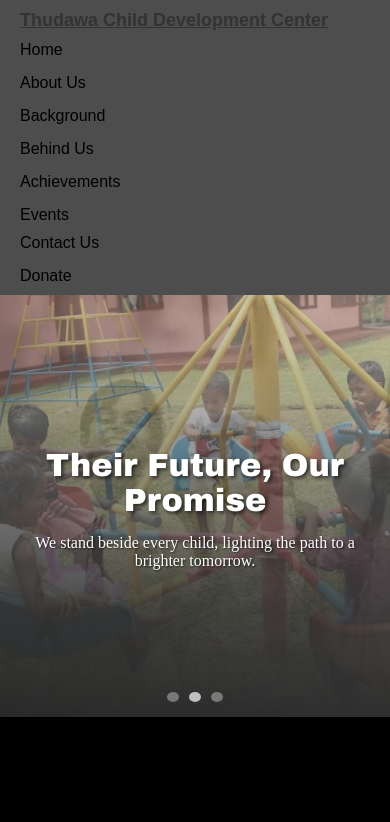
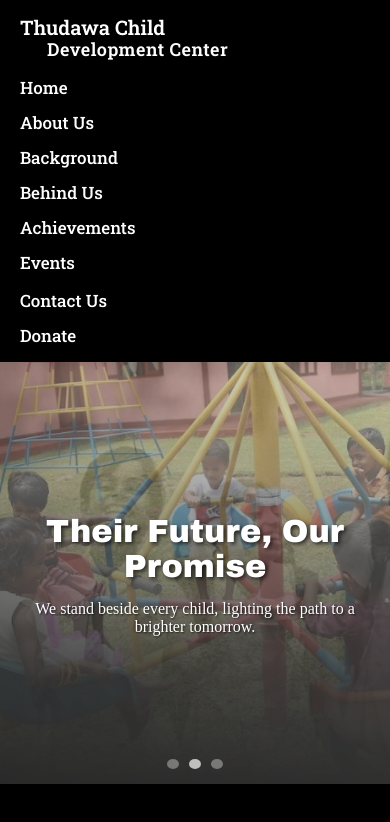
Before and after one commit to Dulan19/Thudawa_Website, a React (Create React App) app: page / in a window 390 px wide. Shown: the top 822 px of the page. Built offline with nearby package versions, Linux system fonts and the light colour scheme.

Commit message:
Navbar Update with Visual Changes

```diff
--- a/src/components/Navbar/Navbar.css
+++ b/src/components/Navbar/Navbar.css
@@ -1,42 +1,63 @@
-/* Main container */
+@import url('https://fonts.googleapis.com/css2?family=Roboto+Slab:wght@400;500;600;700&display=swap');
+
+/* Main container - Only size/font changes */
 .navbar {
   display: flex;
   justify-content: space-between;
   align-items: center;
-  backdrop-filter: blur(10px);
-  background-color: rgba(255, 255, 255, 0.3); /* transparent + blur */
-  padding: 10px 20px;
+  backdrop-filter: blur(12px) saturate(180%);
+  -webkit-backdrop-filter: blur(12px) saturate(180%);
+  background-color: rgba(0, 0, 0, 0.3); /* Changed from 0.4 to 0.3 for more transparency */
+  padding: 18px 35px;
   position: sticky;
   top: 0;
   z-index: 1000;
   flex-wrap: wrap;
-  font-family: 'Poppins', sans-serif;
+  font-family: 'Roboto Slab', serif;
+  box-shadow: 0 2px 15px rgba(0, 0, 0, 0.1);
+  transition: all 0.3s ease;
 }
 
-/* Left section */
+/* Left section - Only size changes */
 .navbar-left {
   display: flex;
   align-items: center;
+  gap: 15px; /* Slightly more spacing */
 }
 
 .logo {
-  width: 40px;
-  height: 40px;
-  margin-right: 10px;
+  width: 50px; /* Increased from 45px */
+  height: 50px; /* Increased from 45px */
+  transition: transform 0.3s ease;
 }
 
+/* Brand text - Only size changes */
 .brand {
-  font-weight: bold;
-  font-size: 18px;
-  color: #333;
+  font-weight: 600;
+  font-size: 22px; /* Increased from 20px */
+  color: #fff; /* Your existing color */
+  transition: color 0.3s ease;
+  display: flex;
+  flex-direction: column;
+  line-height: 1.2;
 }
 
-/* Center nav items */
+.brand-line1 {
+  font-size: 22px; /* Increased from 20px */
+}
+
+.brand-line2 {
+  font-size: 20px; /* Increased from 16px */
+  padding-left: 1.5em;
+  letter-spacing: 0.5px;
+}
+
+/* Nav items - Only size changes */
 .navbar-center,
 .navbar-right {
   display: flex;
   list-style: none;
-  gap: 15px;
+  gap: 25px;
   padding: 0;
   margin: 0;
 }
@@ -44,22 +65,71 @@
 .navbar-center a,
 .navbar-right a {
   text-decoration: none;
-  color: black;
+  color: #fff; /* Your existing color */
   font-weight: 500;
-  transition: color 0.3s ease;
+  font-size: 18px; /* Increased from 17px */
+  transition: all 0.3s ease;
+  position: relative;
+  padding: 5px 0;
+}
+
+/* EXACTLY YOUR EXISTING HOVER EFFECTS BELOW */
+
+.logo:hover {
+  transform: scale(1.05); /* Kept same */
+}
+
+.brand:hover {
+  color: rgb(217, 131, 36); /* Kept same */
+}
+
+.navbar-center a::after,
+.navbar-right a::after {
+  content: '';
+  position: absolute;
+  width: 0;
+  height: 2px; /* Kept same */
+  bottom: 0;
+  left: 0;
+  background-color: rgb(217, 131, 36); /* Kept same */
+  transition: width 0.3s ease;
 }
 
 .navbar-center a:hover,
 .navbar-right a:hover {
-  color: rgb(217, 131, 36);
+  color: rgb(217, 131, 36); /* Kept same */
 }
 
-/* Responsive */
+.navbar-center a:hover::after,
+.navbar-right a:hover::after {
+  width: 100%; /* Kept same */
+}
+
+/* Responsive - Only size adjustments */
 @media (max-width: 768px) {
+  .navbar {
+    padding: 15px 20px;
+  }
+
   .navbar-center,
   .navbar-right {
     flex-direction: column;
     width: 100%;
-    margin-top: 10px;
+    margin-top: 15px;
+    gap: 12px;
+  }
+
+  .navbar-center a,
+  .navbar-right a {
+    padding: 8px 0;
+    font-size: 17px; /* Slightly smaller on mobile */
+  }
+
+  .brand-line1 {
+    font-size: 20px; /* Slightly smaller on mobile */
+  }
+
+  .brand-line2 {
+    font-size: 18px; /* Slightly smaller on mobile */
   }
 }
--- a/src/components/Navbar/Navbar.jsx
+++ b/src/components/Navbar/Navbar.jsx
@@ -6,21 +6,25 @@ import './Navbar.css';
 function Navbar() {
   return (
     <nav className="navbar">
-      <div className="navbar-left">
-        {/* <img src={logo} alt="Logo" className="logo" /> */}
-        <Link to="/" className="brand">Thudawa Child Development Center</Link>
+      <div class="navbar-left">
+          {/* <img src="your-logo.png" class="logo" alt="Logo"> */}
+              <div class="brand">
+                  <span class="brand-line1">Thudawa Child</span>
+                  <span class="brand-line2">Development Center</span>
+              </div>
       </div>
+
       <ul className="navbar-center">
         <li><NavLink to="/" className={({ isActive }) => isActive ? 'active' : ''}>Home</NavLink></li>
-        <li><NavLink to="/about" className={({ isActive }) => isActive ? 'active' : ''}>About Us</NavLink></li>
-        <li><NavLink to="/background" className={({ isActive }) => isActive ? 'active' : ''}>Background</NavLink></li>
-        <li><NavLink to="/behind-us" className={({ isActive }) => isActive ? 'active' : ''}>Behind Us</NavLink></li>
-        <li><NavLink to="/achievements" className={({ isActive }) => isActive ? 'active' : ''}>Achievements</NavLink></li>
-        <li><NavLink to="/events" className={({ isActive }) => isActive ? 'active' : ''}>Events</NavLink></li>
+        <li><NavLink to="/Aboutus" className={({ isActive }) => isActive ? 'active' : ''}>About Us</NavLink></li>
+        <li><NavLink to="/Background" className={({ isActive }) => isActive ? 'active' : ''}>Background</NavLink></li>
+        <li><NavLink to="/Behindus" className={({ isActive }) => isActive ? 'active' : ''}>Behind Us</NavLink></li>
+        <li><NavLink to="/Achievements" className={({ isActive }) => isActive ? 'active' : ''}>Achievements</NavLink></li>
+        <li><NavLink to="/Events" className={({ isActive }) => isActive ? 'active' : ''}>Events</NavLink></li>
       </ul>
       <ul className="navbar-right">
-        <li><NavLink to="/contact" className={({ isActive }) => isActive ? 'active' : ''}>Contact Us</NavLink></li>
-        <li><NavLink to="/donate" className={({ isActive }) => isActive ? 'active' : ''}>Donate</NavLink></li>
+        <li><NavLink to="/Contactus" className={({ isActive }) => isActive ? 'active' : ''}>Contact Us</NavLink></li>
+        <li><NavLink to="/Donateus" className={({ isActive }) => isActive ? 'active' : ''}>Donate</NavLink></li>
       </ul>
     </nav>
   );
--- a/src/index.js
+++ b/src/index.js
@@ -21,13 +21,13 @@ function App() {
   return (
     <Routes>
       <Route path="/" element={<Home />} />
-      <Route path="aboutus" element={<Aboutus />} />
-      <Route path="background" element={<Background />} />
-      <Route path="behindus" element={<Behindus />} />
-      <Route path="achievements" element={<Achievements />} />
-      <Route path="events" element={<Events />} />
-      <Route path="contact" element={<Contact />} />
-      <Route path="donate" element={<Donate />} />
+      <Route path="Aboutus" element={<Aboutus />} />
+      <Route path="Background" element={<Background />} />
+      <Route path="Behindus" element={<Behindus />} />
+      <Route path="Achievements" element={<Achievements />} />
+      <Route path="Events" element={<Events />} />
+      <Route path="Contactus" element={<Contact />} />
+      <Route path="Donateus" element={<Donate />} />
       <Route path="*" element={<NoPage />} />
     </Routes>
   );
```
